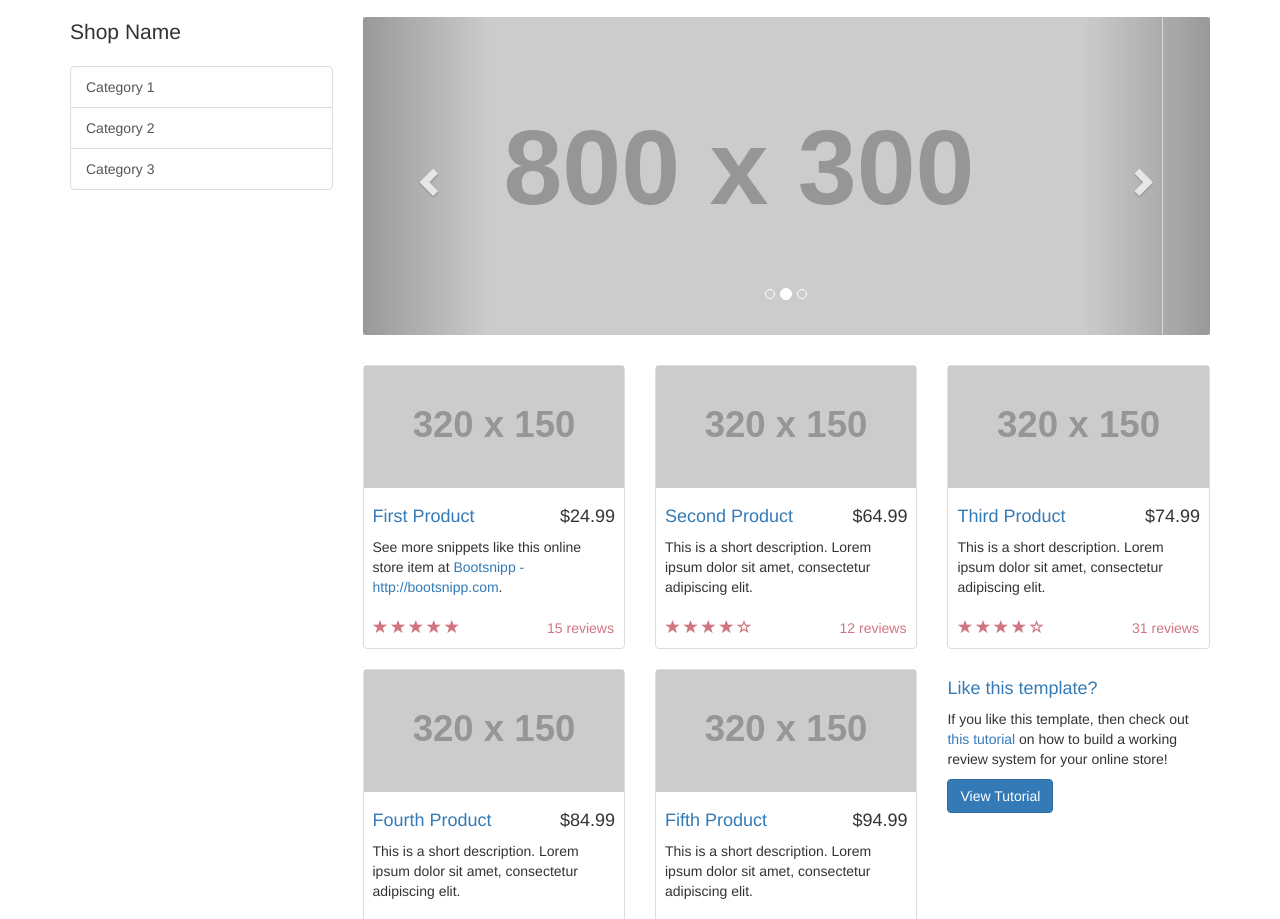
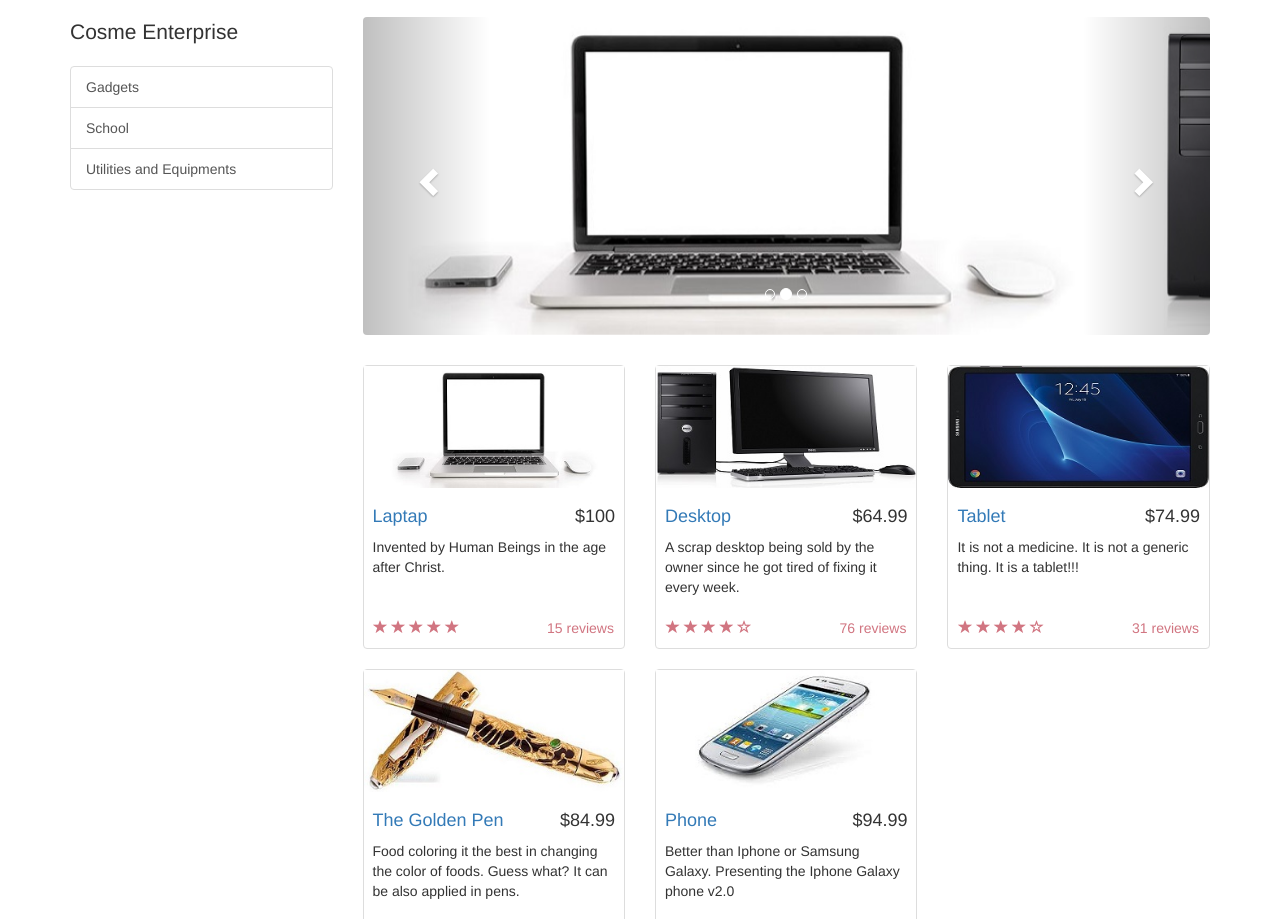
Before and after one commit to JefferdCosme/ecommerce, a plain HTML site: page index.html in a window 1280 px wide. Shown: the part 53-972 px from the top of the page. Drawn offline with Linux system fonts and the light colour scheme; placeholder pictures from the web are drawn by us.

Commit message:
Add files via upload

```diff
--- a/index.html
+++ b/index.html
@@ -9,7 +9,7 @@
     <meta name="description" content="">
     <meta name="author" content="">
 
-    <title>Shop Homepage - Start Bootstrap Template</title>
+    <title>JefferdCosme-OnlineShopping</title>
 
     <!-- Bootstrap Core CSS -->
     <link href="css/bootstrap.min.css" rel="stylesheet">
@@ -39,13 +39,13 @@
                     <span class="icon-bar"></span>
                     <span class="icon-bar"></span>
                 </button>
-                <a class="navbar-brand" href="#">Start Bootstrap</a>
+                <a class="navbar-brand" href="index.html">Offline Shopping</a>
             </div>
             <!-- Collect the nav links, forms, and other content for toggling -->
             <div class="collapse navbar-collapse" id="bs-example-navbar-collapse-1">
                 <ul class="nav navbar-nav">
                     <li>
-                        <a href="#">About</a>
+                        <a href="about.html">About</a>
                     </li>
                     <li>
                         <a href="#">Services</a>
@@ -66,11 +66,11 @@
         <div class="row">
 
             <div class="col-md-3">
-                <p class="lead">Shop Name</p>
+                <p class="lead">Cosme Enterprise</p>
                 <div class="list-group">
-                    <a href="#" class="list-group-item">Category 1</a>
-                    <a href="#" class="list-group-item">Category 2</a>
-                    <a href="#" class="list-group-item">Category 3</a>
+                    <a href="#" class="list-group-item">Gadgets</a>
+                    <a href="#" class="list-group-item">School</a>
+                    <a href="#" class="list-group-item">Utilities and Equipments</a>
                 </div>
             </div>
 
@@ -87,13 +87,13 @@
                             </ol>
                             <div class="carousel-inner">
                                 <div class="item active">
-                                    <img class="slide-image" src="http://placehold.it/800x300" alt="">
+                                    <img class="slide-image" src="img/1.jpg" alt="">
                                 </div>
                                 <div class="item">
-                                    <img class="slide-image" src="http://placehold.it/800x300" alt="">
+                                    <img class="slide-image" src="img/2.jpg" alt="">
                                 </div>
                                 <div class="item">
-                                    <img class="slide-image" src="http://placehold.it/800x300" alt="">
+                                    <img class="slide-image" src="img/3.jpg" alt="">
                                 </div>
                             </div>
                             <a class="left carousel-control" href="#carousel-example-generic" data-slide="prev">
@@ -111,12 +111,12 @@
 
                     <div class="col-sm-4 col-lg-4 col-md-4">
                         <div class="thumbnail">
-                            <img src="http://placehold.it/320x150" alt="">
+                            <img src="img/portfolio/1.jpg" alt="">
                             <div class="caption">
-                                <h4 class="pull-right">$24.99</h4>
-                                <h4><a href="#">First Product</a>
+                                <h4 class="pull-right">$100</h4>
+                                <h4><a href="#">Laptap</a>
                                 </h4>
-                                <p>See more snippets like this online store item at <a target="_blank" href="http://www.bootsnipp.com">Bootsnipp - http://bootsnipp.com</a>.</p>
+                                <p>Invented by Human Beings in the age after Christ.</p>
                             </div>
                             <div class="ratings">
                                 <p class="pull-right">15 reviews</p>
@@ -133,15 +133,15 @@
 
                     <div class="col-sm-4 col-lg-4 col-md-4">
                         <div class="thumbnail">
-                            <img src="http://placehold.it/320x150" alt="">
+                            <img src="img/portfolio/2.jpg" alt="">
                             <div class="caption">
                                 <h4 class="pull-right">$64.99</h4>
-                                <h4><a href="#">Second Product</a>
+                                <h4><a href="#">Desktop</a>
                                 </h4>
-                                <p>This is a short description. Lorem ipsum dolor sit amet, consectetur adipiscing elit.</p>
+                                <p>A scrap desktop being sold by the owner since he got tired of fixing it every week.</p>
                             </div>
                             <div class="ratings">
-                                <p class="pull-right">12 reviews</p>
+                                <p class="pull-right">76 reviews</p>
                                 <p>
                                     <span class="glyphicon glyphicon-star"></span>
                                     <span class="glyphicon glyphicon-star"></span>
@@ -155,12 +155,12 @@
 
                     <div class="col-sm-4 col-lg-4 col-md-4">
                         <div class="thumbnail">
-                            <img src="http://placehold.it/320x150" alt="">
+                            <img src="img/portfolio/3.jpg" alt="">
                             <div class="caption">
                                 <h4 class="pull-right">$74.99</h4>
-                                <h4><a href="#">Third Product</a>
+                                <h4><a href="#">Tablet</a>
                                 </h4>
-                                <p>This is a short description. Lorem ipsum dolor sit amet, consectetur adipiscing elit.</p>
+                                <p>It is not a medicine. It is not a generic thing. It is a tablet!!!</p>
                             </div>
                             <div class="ratings">
                                 <p class="pull-right">31 reviews</p>
@@ -177,12 +177,12 @@
 
                     <div class="col-sm-4 col-lg-4 col-md-4">
                         <div class="thumbnail">
-                            <img src="http://placehold.it/320x150" alt="">
+                            <img src="img/portfolio/4.jpeg" alt="">
                             <div class="caption">
                                 <h4 class="pull-right">$84.99</h4>
-                                <h4><a href="#">Fourth Product</a>
+                                <h4><a href="#">The Golden Pen</a>
                                 </h4>
-                                <p>This is a short description. Lorem ipsum dolor sit amet, consectetur adipiscing elit.</p>
+                                <p>Food coloring it the best in changing the color of foods. Guess what? It can be also applied in pens.</p>
                             </div>
                             <div class="ratings">
                                 <p class="pull-right">6 reviews</p>
@@ -199,12 +199,12 @@
 
                     <div class="col-sm-4 col-lg-4 col-md-4">
                         <div class="thumbnail">
-                            <img src="http://placehold.it/320x150" alt="">
+                            <img src="img/portfolio/5.jpg" alt="">
                             <div class="caption">
                                 <h4 class="pull-right">$94.99</h4>
-                                <h4><a href="#">Fifth Product</a>
+                                <h4><a href="#">Phone</a>
                                 </h4>
-                                <p>This is a short description. Lorem ipsum dolor sit amet, consectetur adipiscing elit.</p>
+                                <p>Better than Iphone or Samsung Galaxy. Presenting the Iphone Galaxy phone v2.0</p>
                             </div>
                             <div class="ratings">
                                 <p class="pull-right">18 reviews</p>
@@ -218,14 +218,6 @@
                             </div>
                         </div>
                     </div>
-
-                    <div class="col-sm-4 col-lg-4 col-md-4">
-                        <h4><a href="#">Like this template?</a>
-                        </h4>
-                        <p>If you like this template, then check out <a target="_blank" href="http://maxoffsky.com/code-blog/laravel-shop-tutorial-1-building-a-review-system/">this tutorial</a> on how to build a working review system for your online store!</p>
-                        <a class="btn btn-primary" target="_blank" href="http://maxoffsky.com/code-blog/laravel-shop-tutorial-1-building-a-review-system/">View Tutorial</a>
-                    </div>
-
                 </div>
 
             </div>
@@ -243,7 +235,7 @@
         <footer>
             <div class="row">
                 <div class="col-lg-12">
-                    <p>Copyright &copy; Your Website 2014</p>
+                    <p>Copyright &copy; jefferdcosme.github.io</p>
                 </div>
             </div>
         </footer>
```
Also changed, not shown: about.html (added, +124 -0 lines), img/1.jpg (added), img/2.jpg (added), img/3.jpg (added), img/portfolio/1.jpg (added), img/portfolio/2.jpg (added), img/portfolio/3.jpg (added), img/portfolio/4.jpeg (added), img/portfolio/5.jpg (added).
